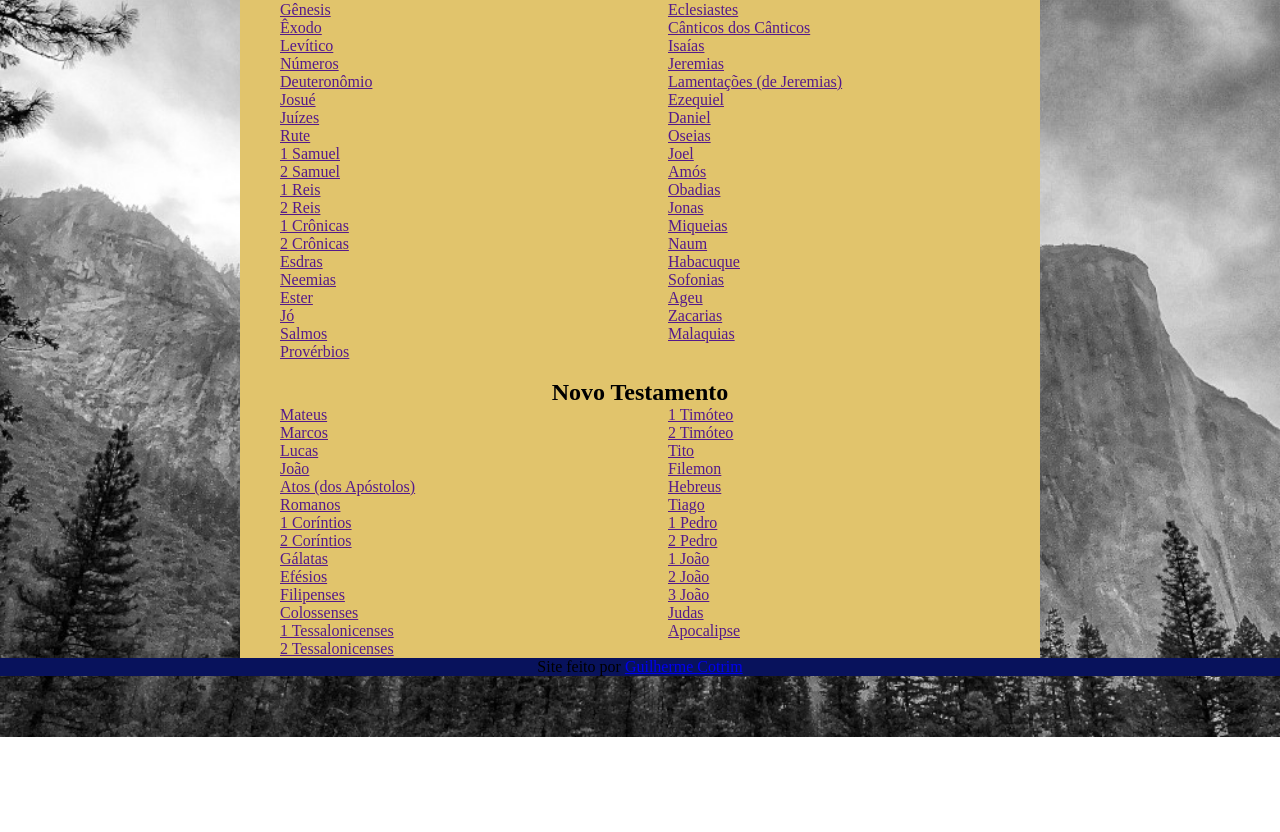
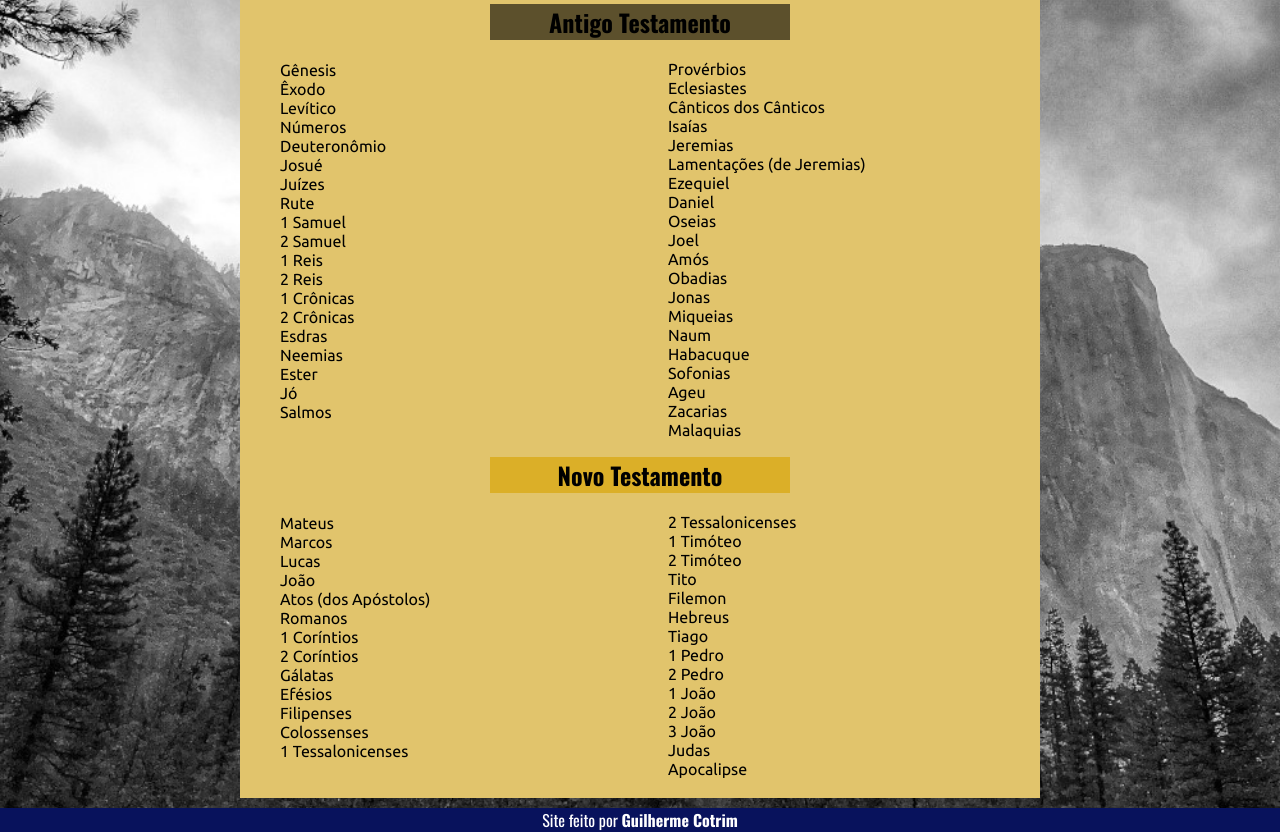
Before and after one commit to GuisoBiso67/biblia-andrews, a plain HTML site: page biblia.html in a window 1280 px wide. Shown: the part 63-895 px from the top of the page. Before the commit the page ends 800 px from the top, so only its background shows below. Drawn offline with nearby package versions, Linux system fonts and the light colour scheme.

Commit message:
coloquei as fontes e alterei algums coisas dos links

```diff
--- a/biblia.html
+++ b/biblia.html
@@ -13,7 +13,7 @@
     </header>
     <main>
         <article>
-            <h2>Antigo Testamento</h2>
+            <h2 id="antigoTestamento">Antigo Testamento</h2>
             <ul id="livrosAntigoTestamento">
                 <p><a href="">Gênesis</a></p>
                 <p><a href="">Êxodo</a></p>
@@ -58,7 +58,7 @@
         </article>
         <br>
         <article>
-            <h2>Novo Testamento</h2>
+            <h2 id="novoTestamento">Novo Testamento</h2>
             <ul id="livrosNovoTestamento">
                 <p><a href="">Mateus</a></p>
                 <p><a href="">Marcos</a></p>
--- a/css/stylesPaginaPrincipal.css
+++ b/css/stylesPaginaPrincipal.css
@@ -11,6 +11,8 @@
     --cor02: #DBAF28; /* Novo Testamento */
     --cor03: #5C502C; /* Velho Testamento */
     --cor04: #08125C;
+    --cor05: white;
+    --cor06: black;
 }
 
 *{
@@ -30,29 +32,86 @@ header{
     text-align: center;
 }
 
+h1{
+    color: var(--cor05);
+    font-family: var(--fonteTitulo);
+}
+
 h2{
     text-align: center;
+    font-family: var(--fonteTitulo);
+}
+
+h2#antigoTestamento{
+    background-color: var(--cor03);
+    margin: 0px auto;
+    width: 300px;
+}
+
+h2#novoTestamento{
+    background-color: var(--cor02);
+    margin: 0px auto;
+    width: 300px;
 }
 
 ul#livrosAntigoTestamento{
     list-style-type: '\2714\00A0\00A0';
     list-style-position: inside;
     columns: 2;
+    padding-top: 20px;
 }
 
 ul#livrosNovoTestamento{
     list-style-type: '\2714\00A0\00A0';
     list-style-position: inside;
     columns: 2;
+    padding-top: 20px;
+}
+
+ul#livrosNovoTestamento a:hover{
+    background-color: var(--cor02);
 }
 
 main{
     width: 800px;
     margin: 0px auto;
     background-color: var(--cor01);
+    padding-bottom: 20px;
+    margin-top: 10px;
+    padding-top: 10px;
+}
+
+main p{
+    font-family: var(--fontePadrao);
+    margin: 1px 0px;
+}
+
+main p > a{
+    color: var(--cor06);
+    text-decoration: none;
+}
+
+main p > a:hover{
+    background-color: var(--cor03);
 }
 
 footer{
     background-color: var(--cor04);
     text-align: center;
+    margin-top: 10px;
+    font-family: var(--fonteTitulo);
 }
+
+footer p{
+    color: var(--cor05);
+}
+
+footer a{
+    color: var(--cor05);
+    text-decoration: none;
+    font-weight: bold;
+}
+
+footer a:hover{
+    text-decoration: underline;
+}
```
